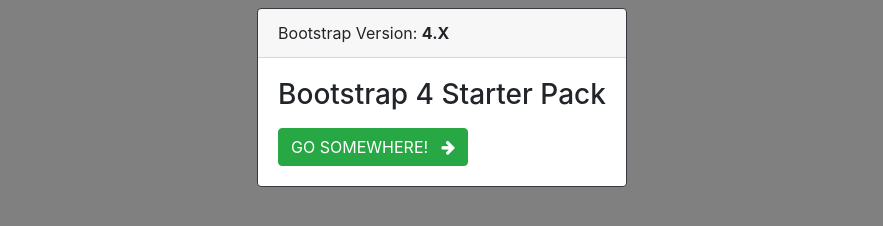
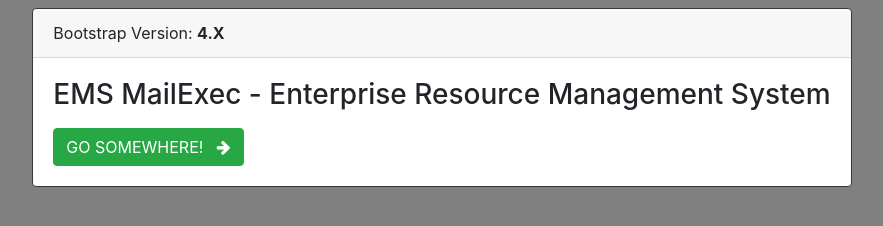
Before and after one commit to edbradley/mailexec-demo-site, a website: page src/index.html in a window 1280 px wide. Shown: the whole page, without its empty margins (198-1081 px from the left). Drawn offline with Linux system fonts and the light colour scheme.

Commit message:
Misc. Index Page Modification

```diff
--- a/src/index.html
+++ b/src/index.html
@@ -10,7 +10,7 @@
     <link rel="stylesheet" href="css/bootstrap.css">
     <!-- Custom CSS -->
     <link rel="stylesheet" href="css/styles.css">
-    <title>Bootstrap 4 Starter Pack</title>
+    <title>EMS MailExec</title>
 </head>
 
 <body>
@@ -21,7 +21,7 @@
             <div class="card border-dark mx-auto">
                 <div class="card-header">Bootstrap Version: <b>4.X</b></div>
                 <div class="card-body">
-                    <h3 class="card-title">Bootstrap 4 Starter Pack</h3>
+                    <h3 class="card-title">EMS MailExec - Enterprise Resource Management System</h3>
                     <p class="card-text"></p>
                     <a href="https://getbootstrap.com/" target="_blank" class="btn btn-success"> GO SOMEWHERE!&nbsp&nbsp <i class="fa fa-arrow-right" aria-hidden="true"></i></a>
                 </div>
```
